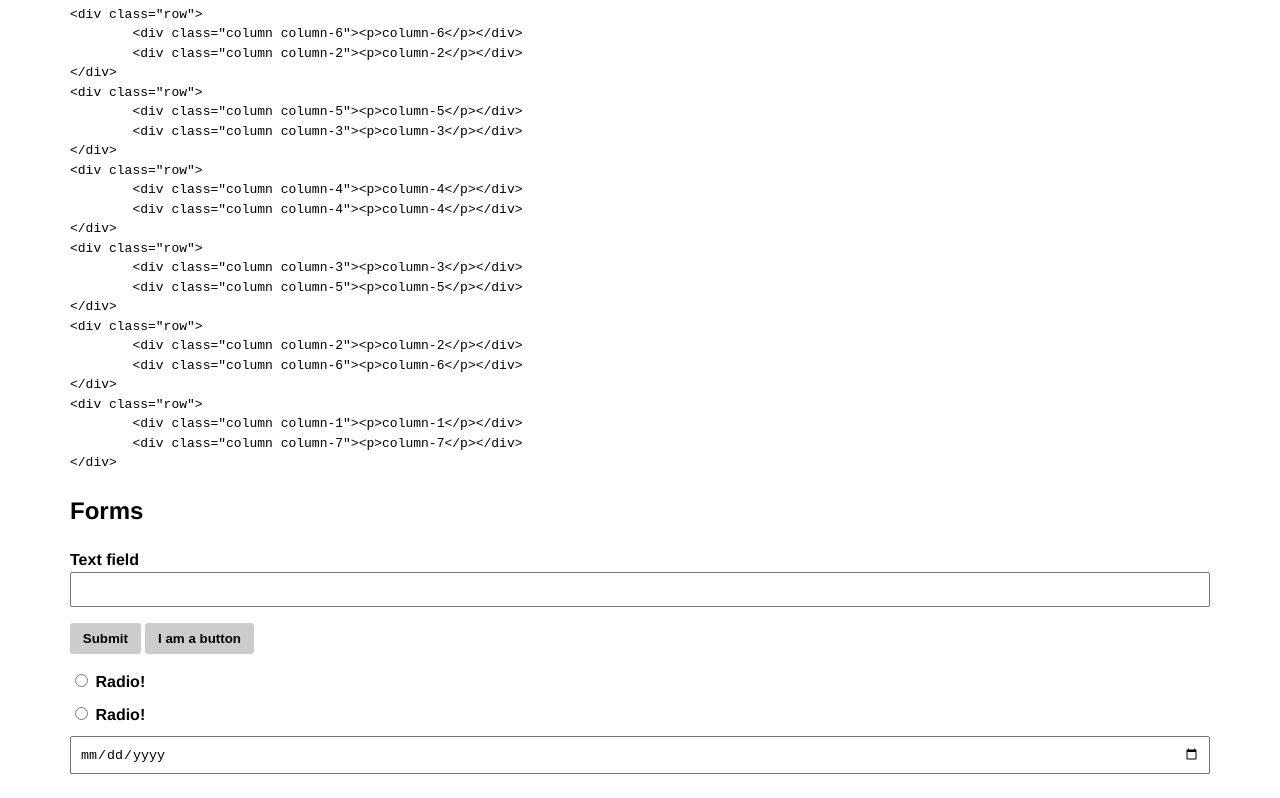
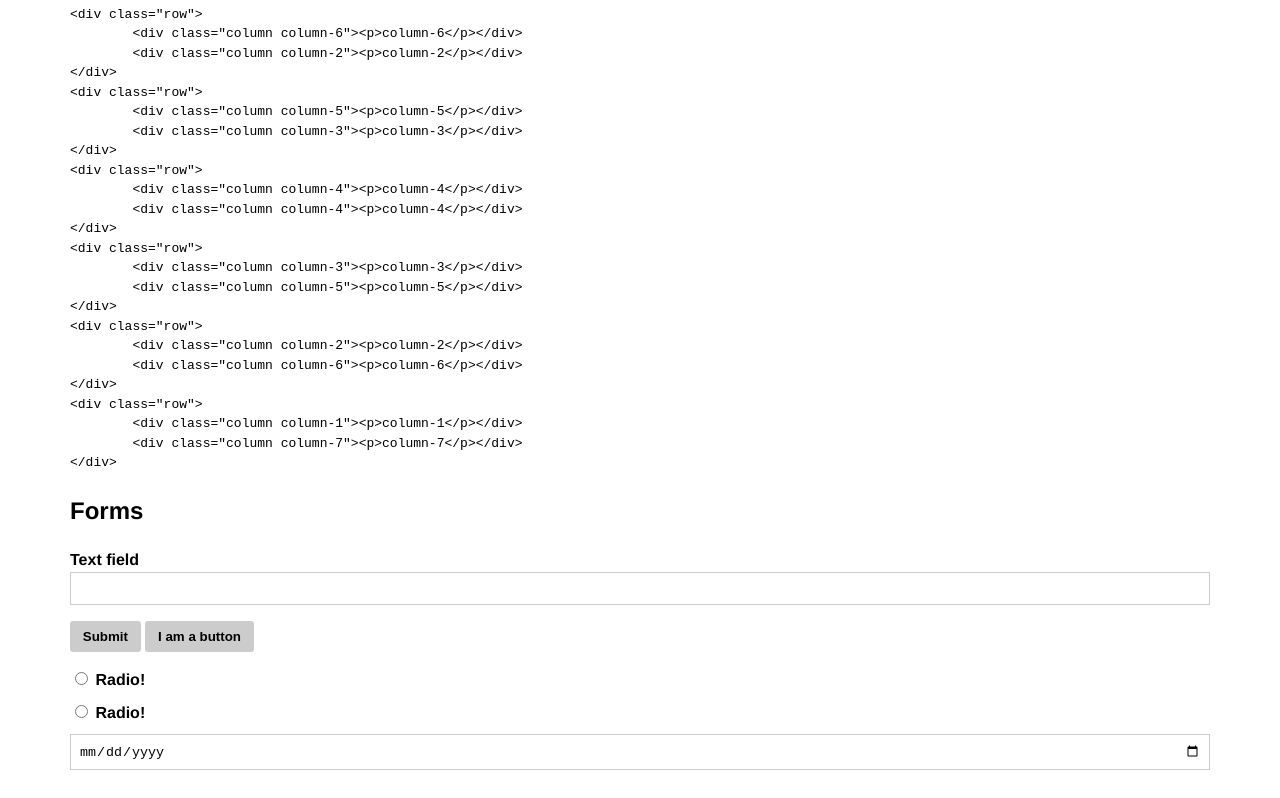
Before and after one commit to kaptajnen/justcss, a website: page index.html in a window 1280 px wide. Shown: the part 1191-1989 px from the top of the page. Drawn offline with nearby package versions, Linux system fonts and the light colour scheme; files that its build step writes are made by us from their sources.

Commit message:
Border styles on input elements

```diff
--- a/src/_forms.scss
+++ b/src/_forms.scss
@@ -19,6 +19,14 @@ label {
 
 input, select, textarea {
 	margin-bottom: 1rem;
+	border-style: solid;
+	border-width: 1px;
+	border-color: $input-border-color;
+	outline: none;
+
+	&:focus {
+		border-color: $input-border-color-active;
+	}
 }
 
 input[type=date], input[type=datetime], input[type=datetime-local], input[type=email], input[type=month], input[type=number], input[type=password], input[type=range], input[type=search], input[type=tel], input[type=text], input[type=time], input[type=url], input[type=week], select, textarea {
--- a/src/_variables.scss
+++ b/src/_variables.scss
@@ -7,3 +7,6 @@ $container-width: 1140px !default;
 
 // grid settings
 $columns-max: 8 !default;
+
+$input-border-color: #ccc !default;
+$input-border-color-active: #777 !default;
```
